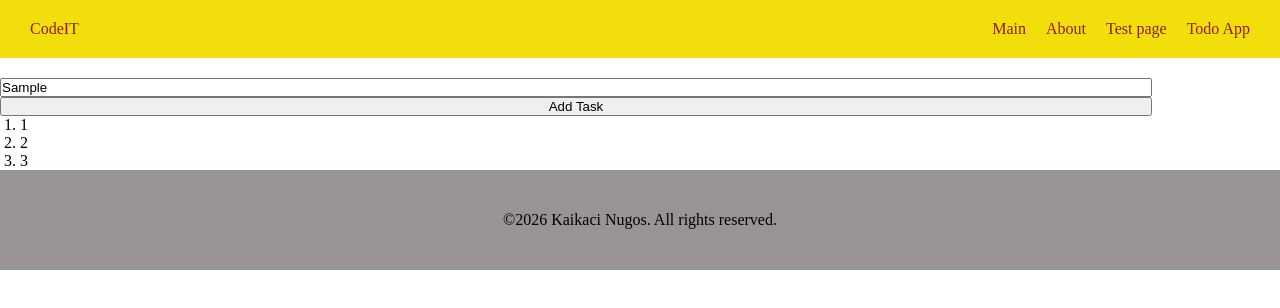
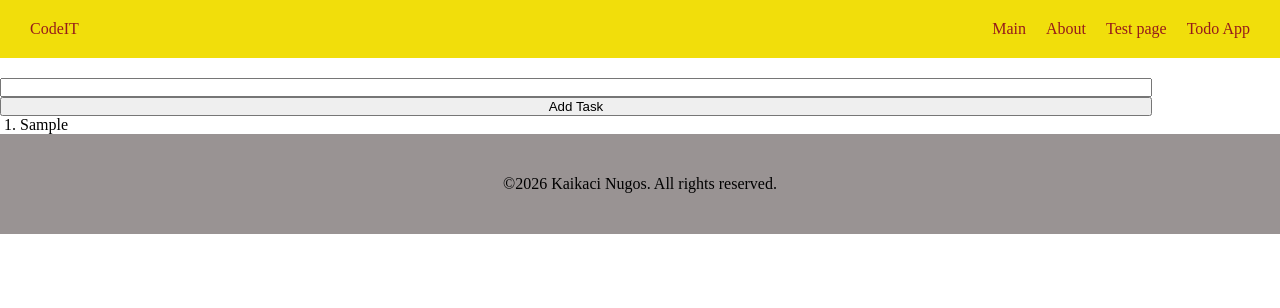
Before and after one commit to nugoi/do-it, a Next.js app: page /todo in a window 1280 px wide. Both pictures are taken after typing "Sample" into the empty fields and a click on the button "Add Task". Shown: the top 308 px of the page. Built offline with nearby package versions, Linux system fonts and the light colour scheme.

Commit message:
render tasks list using map()

```diff
--- a/src/app/todo/page.jsx
+++ b/src/app/todo/page.jsx
@@ -1,10 +1,10 @@
 "use client";
-import React, { useState } from "react";
+import React, { useEffect, useState } from "react";
 import styles from "./page.module.css";
 
 const Todo = () => {
   const [task, setTask] = useState("");
-  const [tasksArray, setTasksArray] = useState([{task: "test",completed: true, id: 1}]);
+  const [tasksArray, setTasksArray] = useState([]);
 
   const onChange = (e) => {
     setTask(e.target.value);
@@ -12,20 +12,27 @@ const Todo = () => {
   };
 
   const addTask = () => {
+    setTasksArray((prevTasks) => {
+      return [
+        ...prevTasks,
+        { task: task, completed: false, id: crypto.randomUUID() },
+      ];
+    });
+    setTask("");
+  };
 
-    setTasksArray ((prevTasks)=> {
-      return[...prevTasks, {task: task, completed:false, id: crypto.randomUUID()}]
-    })
-  };
-console.log(tasksArray)
+  useEffect(() => {
+    console.log(tasksArray);
+  }, [tasksArray]);
+
   return (
     <div className={styles.todoCont}>
-      <input type="text" onChange={onChange} />
+      <input type="text" onChange={onChange} value={task}/>
       <button onClick={addTask}>Add Task</button>
       <ol className={styles.listCont}>
-        <li>1</li>
-        <li>2</li>
-        <li>3</li>
+        {tasksArray.map((t,i,a) => (
+          <li key={t.id}>{t.task}</li>
+        ))}
       </ol>
     </div>
   );
```
